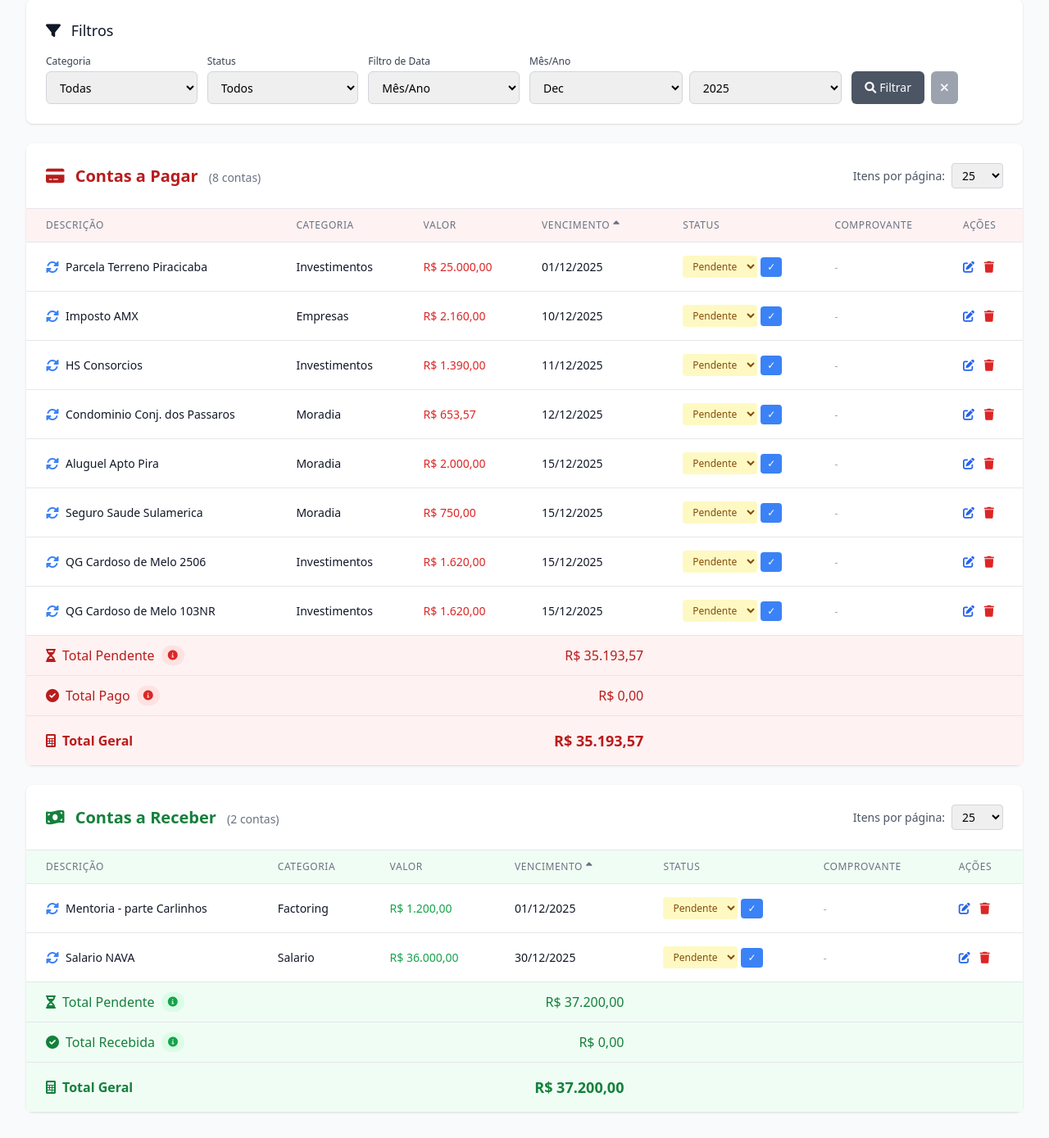
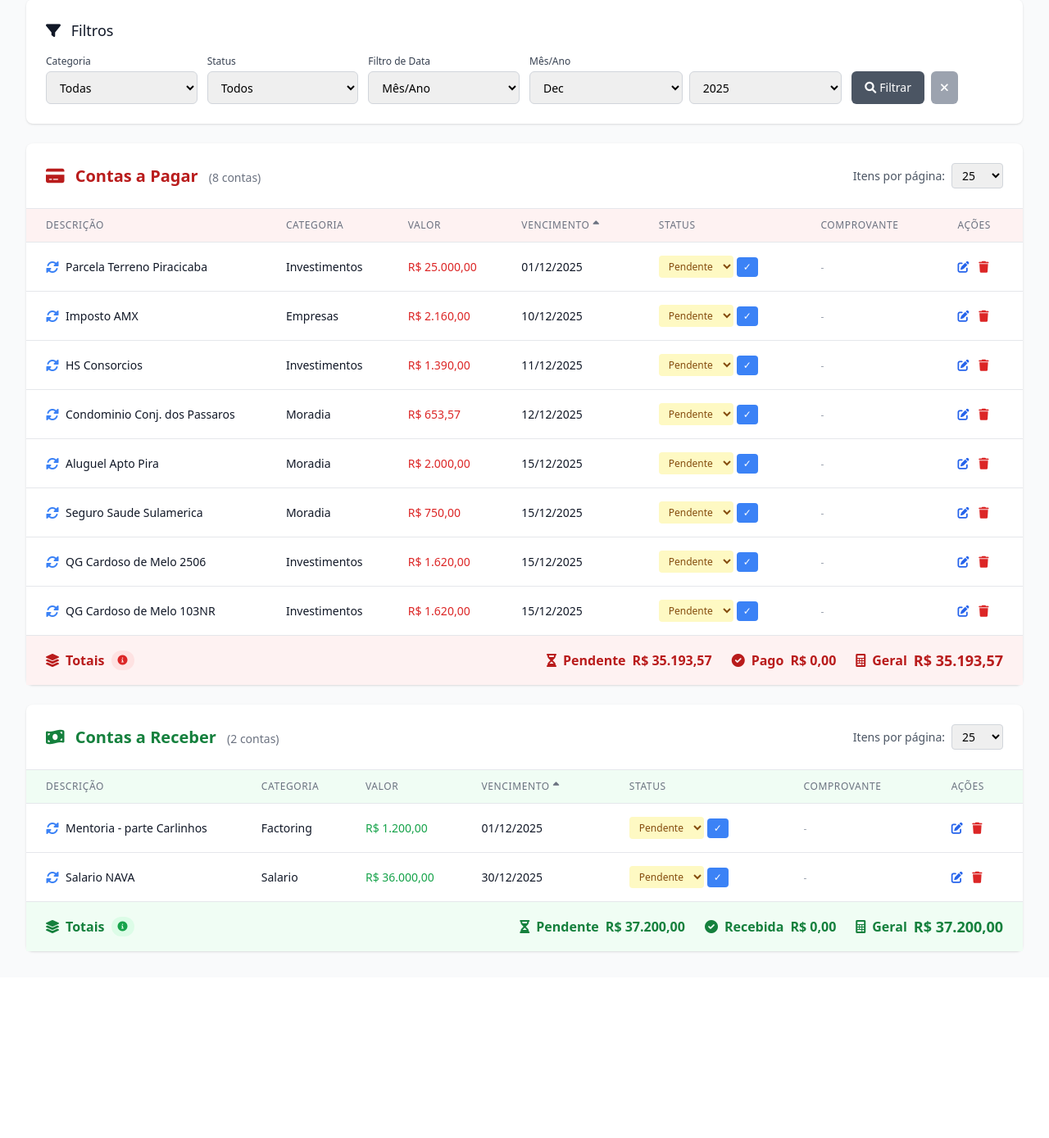
Before and after one commit to crisweiser17/gestao_de_contas, a PHP site: page /accounts.php in a window 1280 px wide. Shown: the part 162-1551 px from the top of the page at 82% size. After the commit the page ends 1325 px from the top, so only its background shows below. Run offline with PHP 8.4, Linux system fonts and the light colour scheme; the visitor is signed in with stand-in values (Sample User, id 1); data comes from the database, SQL or seed files in the repository; some libraries are stand-ins or nearby versions.

Commit message:
UI: Unifica três totais em linha única nas tabelas de Contas a Pagar e Receber. Mantém ícones/estilo, aviso de 'Total Geral' quando há mais itens que os exibidos, e preserva lógica: subtotais de Pendente e Pago/Recebida ignoram apenas o filtro de status (demais filtros de categoria/data se aplicam).

```diff
--- a/accounts.php
+++ b/accounts.php
@@ -852,46 +852,34 @@ if ($action == 'list') {
                         <?php endforeach; ?>
                         <?php endif; ?>
 
-                        <!-- Linha de Subtotais -->
-                        <tr class="bg-red-50 font-medium">
-                            <td class="px-6 py-3 text-red-700" colspan="3">
-                                <div class="flex items-center">
-                                    <i class="fas fa-hourglass-half mr-2"></i>
-                                    Total Pendente
-                                    <span class="ml-2 text-xs bg-red-100 text-red-600 px-2 py-1 rounded-full cursor-help"
-                                          title="Inclui todas as contas filtradas (categoria, data, etc.), ignorando o filtro de status">
-                                        <i class="fas fa-info-circle"></i>
-                                    </span>
-                                </div>
-                            </td>
-                            <td class="px-6 py-3 text-red-700 text-right">
-                                R$ <?= number_format($totalAmountExpensesPending, 2, ',', '.') ?>
-                            </td>
-                            <td class="px-6 py-3" colspan="3"></td>
-                        </tr>
-                        <tr class="bg-red-50 font-medium">
-                            <td class="px-6 py-3 text-red-700" colspan="3">
-                                <div class="flex items-center">
-                                    <i class="fas fa-check-circle mr-2"></i>
-                                    Total Pago
-                                    <span class="ml-2 text-xs bg-red-100 text-red-600 px-2 py-1 rounded-full cursor-help"
-                                          title="Inclui todas as contas filtradas (categoria, data, etc.), ignorando o filtro de status">
-                                        <i class="fas fa-info-circle"></i>
-                                    </span>
-                                </div>
-                            </td>
-                            <td class="px-6 py-3 text-red-700 text-right">
-                                R$ <?= number_format($totalAmountExpensesPaid, 2, ',', '.') ?>
-                            </td>
-                            <td class="px-6 py-3" colspan="3"></td>
-                        </tr>
-
-                        <!-- Linha de Total -->
+                        <!-- Linha de Totais (única linha) -->
                         <tr class="bg-red-50 border-t-2 border-red-200 font-semibold">
                             <td class="px-6 py-4 text-red-700" colspan="3">
                                 <div class="flex items-center">
+                                    <i class="fas fa-layer-group mr-2"></i>
+                                    Totais
+                                    <span class="ml-2 text-xs bg-red-100 text-red-600 px-2 py-1 rounded-full cursor-help"
+                                          title="Totais considerando todas as contas filtradas (categoria, data, etc.). O status é ignorado nos subtotais de Pendente e Pago.">
+                                        <i class="fas fa-info-circle"></i>
+                                    </span>
+                                </div>
+                            </td>
+                            <td class="px-6 py-4 text-right" colspan="4">
+                                <div class="flex items-center justify-end gap-6">
+                                    <div class="flex items-center text-red-700">
+                                        <i class="fas fa-hourglass-half mr-2"></i>
+                                        <span class="mr-2">Pendente</span>
+                                        <span class="font-bold">R$ <?= number_format($totalAmountExpensesPending, 2, ',', '.') ?></span>
+                                    </div>
+                                    <div class="flex items-center text-red-700">
+                                        <i class="fas fa-check-circle mr-2"></i>
+                                        <span class="mr-2">Pago</span>
+                                        <span class="font-bold">R$ <?= number_format($totalAmountExpensesPaid, 2, ',', '.') ?></span>
+                                    </div>
+                                    <div class="flex items-center text-red-700">
                                         <i class="fas fa-calculator mr-2"></i>
-                                    Total Geral
+                                        <span class="mr-2">Geral</span>
+                                        <span class="font-bold text-lg">R$ <?= number_format($totalAmountExpenses, 2, ',', '.') ?></span>
                                         <?php if ($totalExpenses > $itemsPerPageExpenses): ?>
                                         <span class="ml-2 text-xs bg-red-100 text-red-600 px-2 py-1 rounded-full cursor-help"
                                               title="Este total inclui todas as <?= $totalExpenses ?> contas filtradas, não apenas as <?= min($itemsPerPageExpenses, count($accountsExpenses)) ?> exibidas nesta página">
@@ -899,11 +887,8 @@ if ($action == 'list') {
                                         </span>
                                         <?php endif; ?>
                                     </div>
+                                </div>
                             </td>
-                            <td class="px-6 py-4 text-red-700 text-right font-bold text-lg">
-                                R$ <?= number_format($totalAmountExpenses, 2, ',', '.') ?>
-                            </td>
-                            <td class="px-6 py-4" colspan="3"></td>
                         </tr>
                     </tbody>
                 </table>
@@ -1092,46 +1077,34 @@ if ($action == 'list') {
                         <?php endforeach; ?>
                         <?php endif; ?>
 
-                        <!-- Linha de Subtotais -->
-                        <tr class="bg-green-50 font-medium">
-                            <td class="px-6 py-3 text-green-700" colspan="3">
-                                <div class="flex items-center">
-                                    <i class="fas fa-hourglass-half mr-2"></i>
-                                    Total Pendente
-                                    <span class="ml-2 text-xs bg-green-100 text-green-600 px-2 py-1 rounded-full cursor-help"
-                                          title="Inclui todas as contas filtradas (categoria, data, etc.), ignorando o filtro de status">
-                                        <i class="fas fa-info-circle"></i>
-                                    </span>
-                                </div>
-                            </td>
-                            <td class="px-6 py-3 text-green-700 text-right">
-                                R$ <?= number_format($totalAmountRevenuesPending, 2, ',', '.') ?>
-                            </td>
-                            <td class="px-6 py-3" colspan="3"></td>
-                        </tr>
-                        <tr class="bg-green-50 font-medium">
-                            <td class="px-6 py-3 text-green-700" colspan="3">
-                                <div class="flex items-center">
-                                    <i class="fas fa-check-circle mr-2"></i>
-                                    Total Recebida
-                                    <span class="ml-2 text-xs bg-green-100 text-green-600 px-2 py-1 rounded-full cursor-help"
-                                          title="Inclui todas as contas filtradas (categoria, data, etc.), ignorando o filtro de status">
-                                        <i class="fas fa-info-circle"></i>
-                                    </span>
-                                </div>
-                            </td>
-                            <td class="px-6 py-3 text-green-700 text-right">
-                                R$ <?= number_format($totalAmountRevenuesReceived, 2, ',', '.') ?>
-                            </td>
-                            <td class="px-6 py-3" colspan="3"></td>
-                        </tr>
-
-                        <!-- Linha de Total -->
+                        <!-- Linha de Totais (única linha) -->
                         <tr class="bg-green-50 border-t-2 border-green-200 font-semibold">
                             <td class="px-6 py-4 text-green-700" colspan="3">
                                 <div class="flex items-center">
+                                    <i class="fas fa-layer-group mr-2"></i>
+                                    Totais
+                                    <span class="ml-2 text-xs bg-green-100 text-green-600 px-2 py-1 rounded-full cursor-help"
+                                          title="Totais considerando todas as contas filtradas (categoria, data, etc.). O status é ignorado nos subtotais de Pendente e Recebida.">
+                                        <i class="fas fa-info-circle"></i>
+                                    </span>
+                                </div>
+                            </td>
+                            <td class="px-6 py-4 text-right" colspan="4">
+                                <div class="flex items-center justify-end gap-6">
+                                    <div class="flex items-center text-green-700">
+                                        <i class="fas fa-hourglass-half mr-2"></i>
+                                        <span class="mr-2">Pendente</span>
+                                        <span class="font-bold">R$ <?= number_format($totalAmountRevenuesPending, 2, ',', '.') ?></span>
+                                    </div>
+                                    <div class="flex items-center text-green-700">
+                                        <i class="fas fa-check-circle mr-2"></i>
+                                        <span class="mr-2">Recebida</span>
+                                        <span class="font-bold">R$ <?= number_format($totalAmountRevenuesReceived, 2, ',', '.') ?></span>
+                                    </div>
+                                    <div class="flex items-center text-green-700">
                                         <i class="fas fa-calculator mr-2"></i>
-                                    Total Geral
+                                        <span class="mr-2">Geral</span>
+                                        <span class="font-bold text-lg">R$ <?= number_format($totalAmountRevenues, 2, ',', '.') ?></span>
                                         <?php if ($totalRevenues > $itemsPerPageRevenues): ?>
                                         <span class="ml-2 text-xs bg-green-100 text-green-600 px-2 py-1 rounded-full cursor-help"
                                               title="Este total inclui todas as <?= $totalRevenues ?> contas filtradas, não apenas as <?= min($itemsPerPageRevenues, count($accountsRevenues)) ?> exibidas nesta página">
@@ -1139,11 +1112,8 @@ if ($action == 'list') {
                                         </span>
                                         <?php endif; ?>
                                     </div>
+                                </div>
                             </td>
-                            <td class="px-6 py-4 text-green-700 text-right font-bold text-lg">
-                                R$ <?= number_format($totalAmountRevenues, 2, ',', '.') ?>
-                            </td>
-                            <td class="px-6 py-4" colspan="3"></td>
                         </tr>
                     </tbody>
                 </table>
```
Lines whose indentation alone changed are shown as unchanged.
